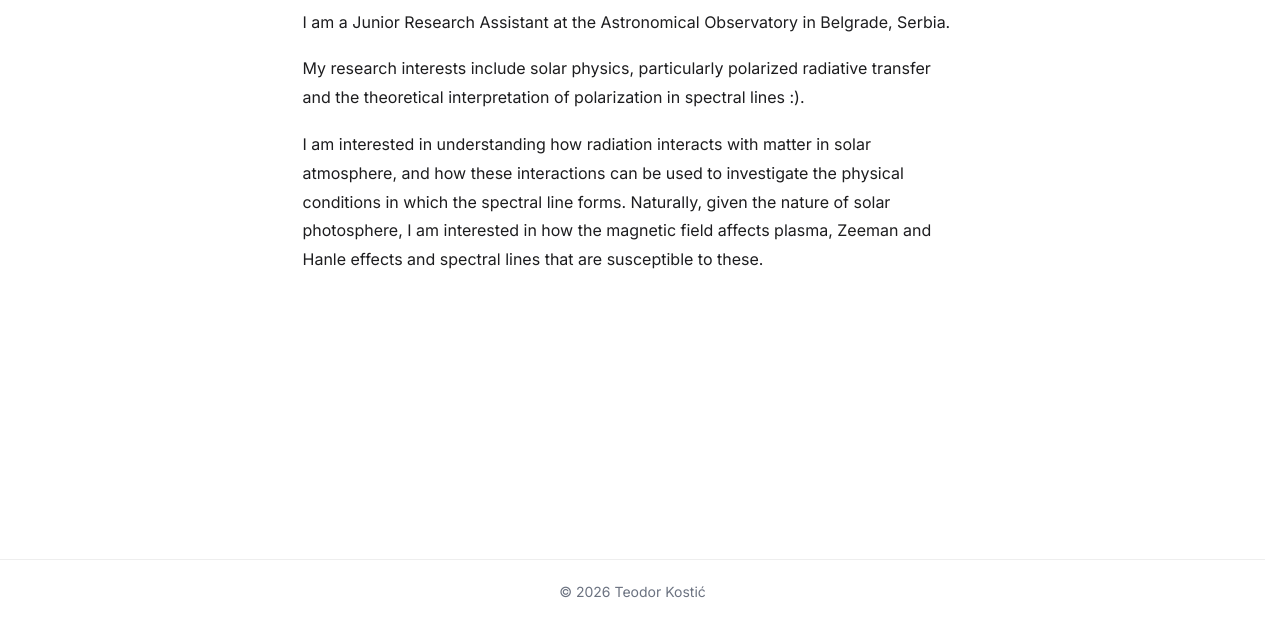
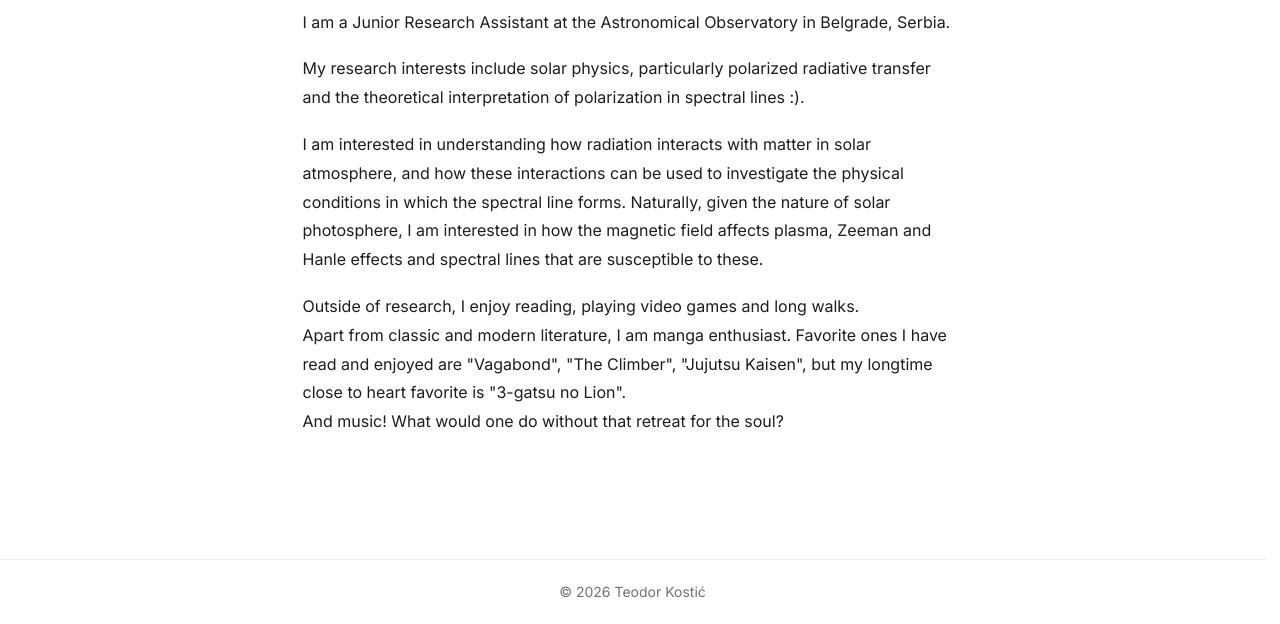
Before and after one commit to TheodoreKostic/theodorekostic.github.io, a plain HTML site: page about.html in a window 1280 px wide. Shown: the part 176-800 px from the top of the page. Drawn offline with Linux system fonts and the light colour scheme.

Commit message:
Icon change and small update

```diff
--- a/about.html
+++ b/about.html
@@ -6,7 +6,7 @@
     <meta name="viewport" content="width=device-width, initial-scale=1.0">
 
     <title>About | Teodor Kostić</title>
-     <link rel="icon" type="image/svg+xml" href="img/favicon.svg">
+     <link rel="icon" type="image/svg+xml" href="img/favicon-tk.svg">
 
     <!-- Inter font -->
     <link rel="preconnect" href="https://fonts.googleapis.com">
@@ -116,6 +116,15 @@
                 effects and spectral lines that are susceptible to these.
             </p>
 
+            <p>
+                Outside of research, I enjoy reading, playing video games and long
+                walks. <br>
+                Apart from classic and modern literature, I am manga enthusiast. Favorite
+                ones I have read and enjoyed are "Vagabond", "The Climber", "Jujutsu Kaisen",
+                but my longtime close to heart favorite is "3-gatsu no Lion". <br>
+                And music! What would one do without that retreat for the soul?
+            </p>
+
         </section>
 
     </main>
```
Also changed, not shown: index.html (+1 -1 lines), projects.html (+1 -1 lines), publications.html (+1 -1 lines), research.html (+1 -1 lines), img/favicon-tk.svg (added).
